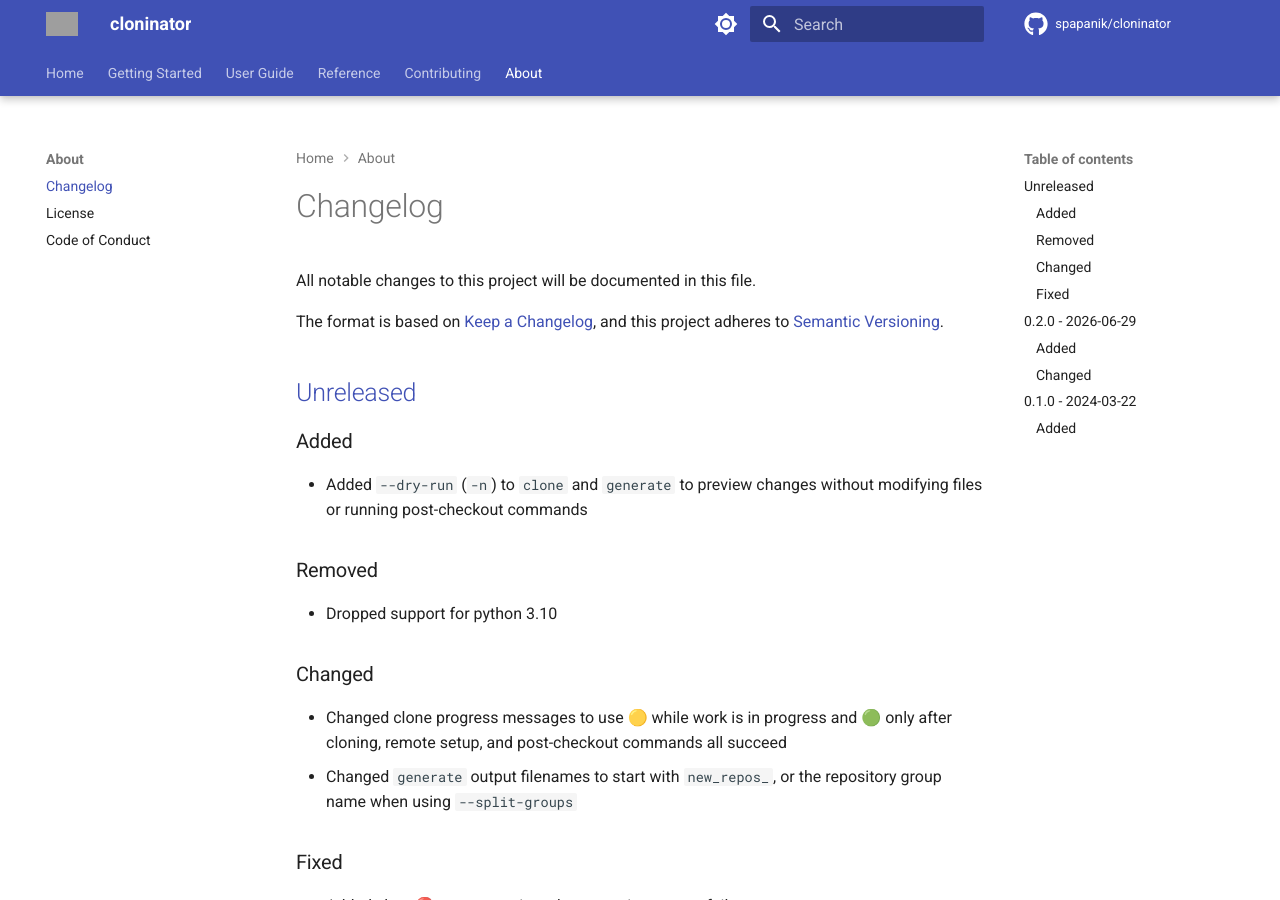
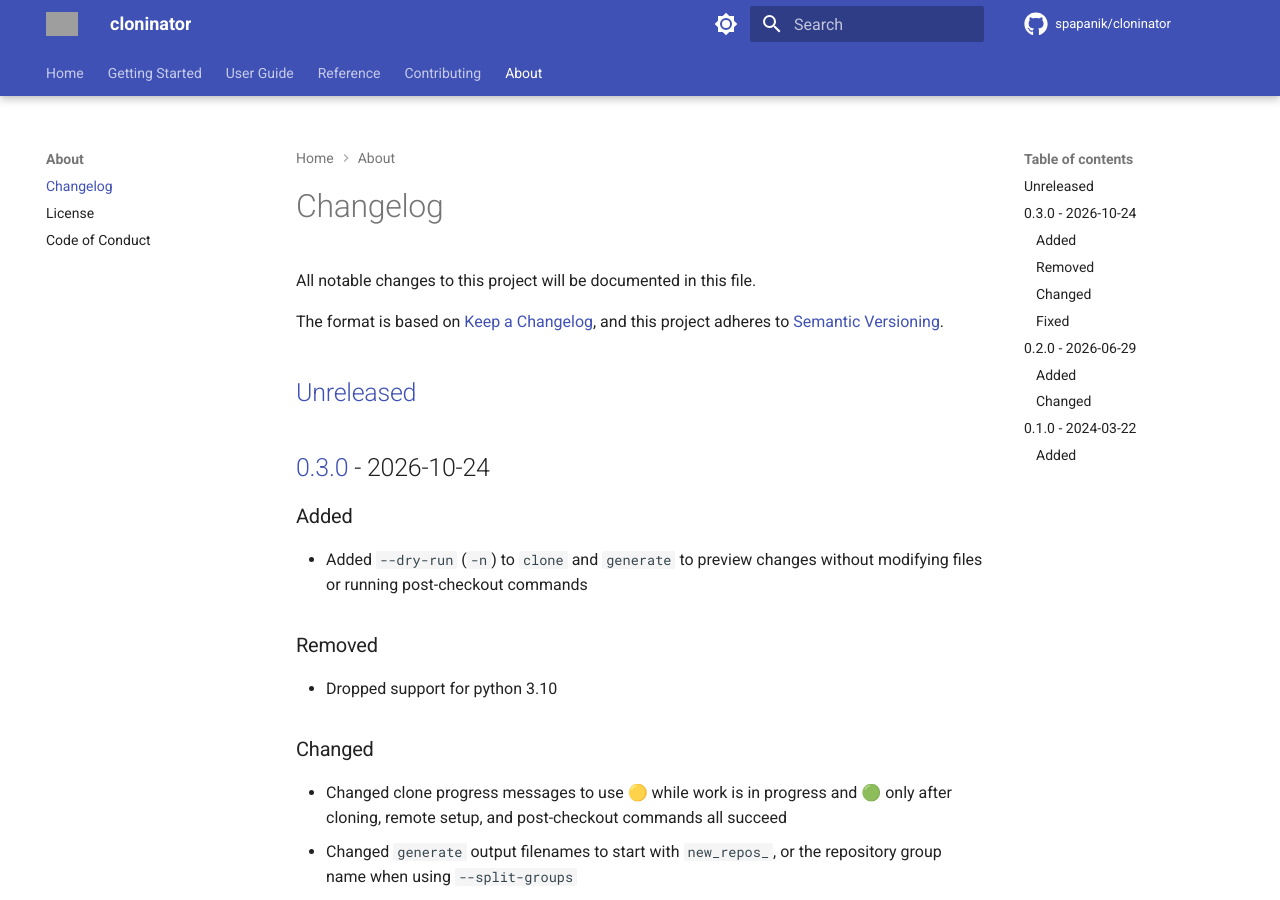
Before and after one commit to spapanik/cloninator, an MkDocs documentation site: the page built from docs/CHANGELOG.md, in a window 1280 px wide and 900 px high. Built offline with MkDocs 1.6.1 and Material for MkDocs 9.7.7, drawn with Linux system fonts in a browser that asks for light colours; comment, search, counter and statistics services are not loaded; the version menu is left out; grey boxes are pictures that could not be loaded.

Commit message:
🚀 Bump version

```diff
--- a/docs/CHANGELOG.md
+++ b/docs/CHANGELOG.md
@@ -5,6 +5,8 @@
 The format is based on [Keep a Changelog], and this project adheres to [Semantic Versioning].
 
 ## [Unreleased]
+
+## [0.3.0] - 2026-10-24
 
 ### Added
 
@@ -48,6 +50,7 @@
 
 [Keep a Changelog]: https://keepachangelog.com/en/1.1.0/
 [Semantic Versioning]: https://semver.org/spec/v2.0.0.html
-[Unreleased]: https://github.com/spapanik/cloninator/compare/v0.2.0...main
+[Unreleased]: https://github.com/spapanik/cloninator/compare/v0.3.0...main
+[0.3.0]: https://github.com/spapanik/cloninator/compare/v0.2.0...v0.3.0
 [0.2.0]: https://github.com/spapanik/cloninator/compare/v0.1.0...v0.2.0
 [0.1.0]: https://github.com/spapanik/cloninator/releases/tag/v0.1.0
--- a/pyproject.toml
+++ b/pyproject.toml
@@ -6,7 +6,7 @@
 
 [project]
 name = "cloninator"
-version = "0.2.0"
+version = "0.3.0"
 
 authors = [
     { name = "Stephanos Kuma", email = "stephanos@kuma.ai" },
```
